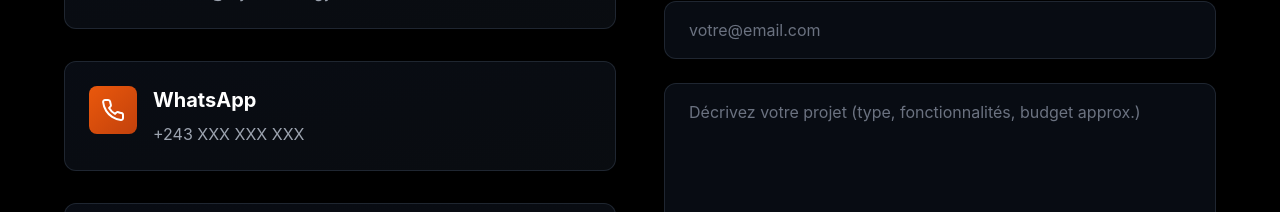
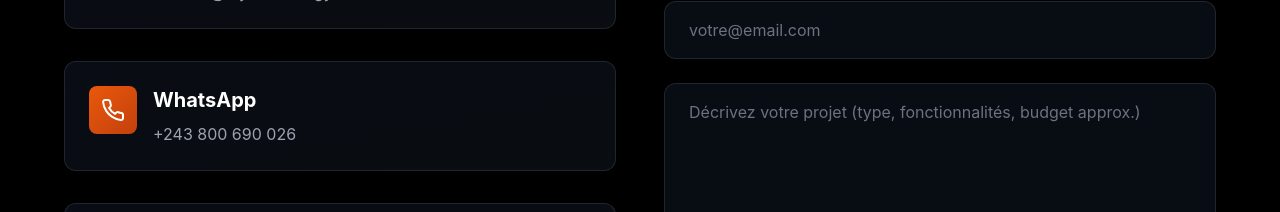
Before and after one commit to get174/mytechnology, a React (Vite) app: page / in a window 1280 px wide. Shown: the part 6700-6912 px from the top of the page. Built offline with nearby package versions, Linux system fonts and the light colour scheme.

Commit message:
ajoute du nemro whtastapp business

```diff
--- a/src/components/Contact.tsx
+++ b/src/components/Contact.tsx
@@ -21,7 +21,7 @@ export default function Contact() {
   const handleSubmit = (e: React.FormEvent) => {
     e.preventDefault();
     const whatsappMessage = `Bonjour, je m'appelle ${formData.name}. Email: ${formData.email}. Message: ${formData.message}`;
-    const whatsappUrl = `https://wa.me/243XXXXXXXXX?text=${encodeURIComponent(whatsappMessage)}`;
+    const whatsappUrl = `https://wa.me/243800690026?text=${encodeURIComponent(whatsappMessage)}`;
     window.open(whatsappUrl, '_blank');
   };
 
@@ -76,7 +76,7 @@ export default function Contact() {
                 </div>
                 <div>
                   <h3 className="text-xl font-bold text-white mb-2">WhatsApp</h3>
-                  <p className="text-gray-400">+243 XXX XXX XXX</p>
+                  <p className="text-gray-400">+243 800 690 026</p>
                 </div>
               </div>
             </div>
--- a/src/components/Footer.tsx
+++ b/src/components/Footer.tsx
@@ -65,7 +65,7 @@ export default function Footer() {
       </div>
 
       <a
-        href="https://wa.me/243XXXXXXXXX"
+        href="https://wa.me/243800690026"
         target="_blank"
         rel="noopener noreferrer"
         className="fixed bottom-8 right-8 w-14 h-14 bg-gradient-to-br from-green-500 to-green-600 rounded-full flex items-center justify-center text-white hover:scale-110 transition-transform shadow-lg shadow-green-500/50 z-50"
```
